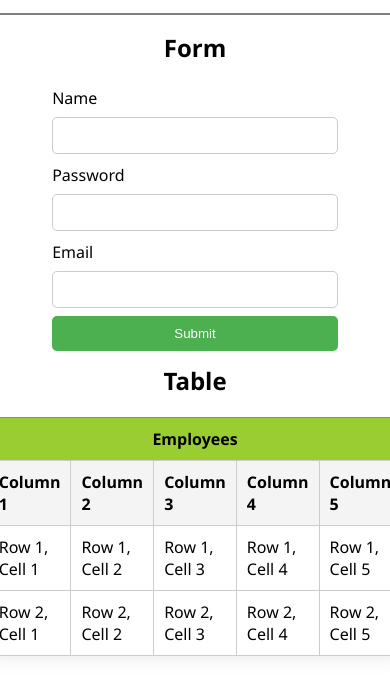
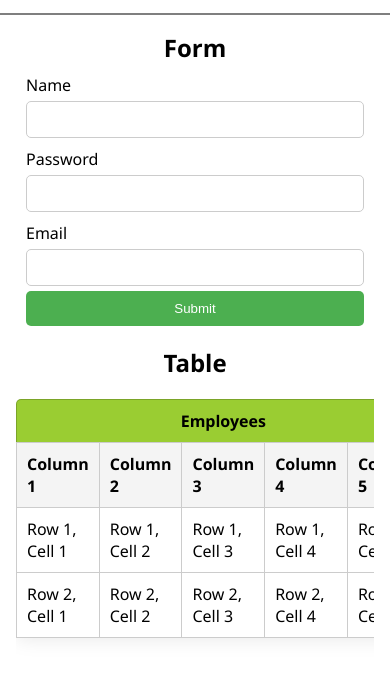
Before and after one commit to odinellefsen/webskipanir_setur_2024, a plain HTML site: page required_assignment_1/html/index.html in a window 390 px wide. Shown: the part 62-756 px from the top of the page. Drawn offline with Linux system fonts and the light colour scheme.

Commit message:
small refactor and added media css

```diff
--- a/required_assignment_1/css/index.css
+++ b/required_assignment_1/css/index.css
@@ -35,7 +35,16 @@ h1 {
     display: flex;
     flex-direction: column;
     align-items: center;
-    /* width: 100%; */
+    width: 50%;
+}
+
+@media (max-width: 600px) {
+    .form-and-table {
+        display: flex;
+        flex-direction: column;
+        align-items: center;
+        width: 100%;
+    }
 }
 
 /*Form*/
@@ -44,8 +53,7 @@ form {
     flex-direction: column;
     align-items: center;
     background: white;
-    padding: 13px;
-    width: 80%;
+    width: 100%;
 }
 
 input[type="text"],
@@ -54,7 +62,7 @@ input[type="email"],
 input[type="submit"] {
     width: calc(100% - 20px);
     padding: 10px;
-    margin-top: 8px;
+    margin-top: 5px;
     border: 1px solid #ccc;
     border-radius: 5px;
 }
@@ -78,10 +86,15 @@ form label {
 }
 
 /*Table*/
+.scrollable {
+    overflow-x: auto;
+    width: 100%;
+}
+
 table {
-    width: 50%;
+    width: 100%;
+    border-collapse: collapse;
     margin: 20px auto;
-    border-collapse: collapse;
     box-shadow: 0 0 20px rgba(0,0,0,0.1);
 }
 
--- a/required_assignment_1/html/index.html
+++ b/required_assignment_1/html/index.html
@@ -26,7 +26,8 @@
           <input type="submit" value="Submit">
         </form>
 
-                <h2>Table</h2>
+        <h2 style="margin-top: 20px;">Table</h2>
+        <div class="scrollable">
           <table>
             <caption>Employees</caption>
             <tr>
@@ -52,7 +53,7 @@
             </tr>
           </table>
         </div>
-
+      </div>
     </div>
   </body>
 </html>
```
Lines whose indentation alone changed are shown as unchanged.
